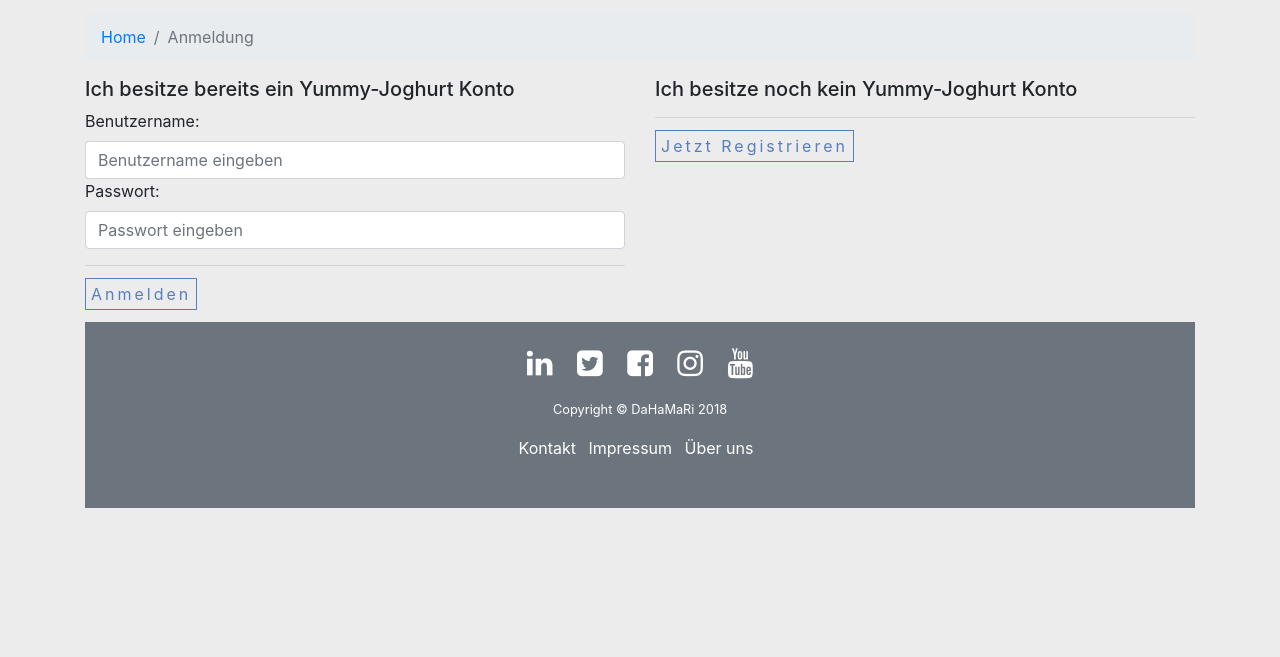
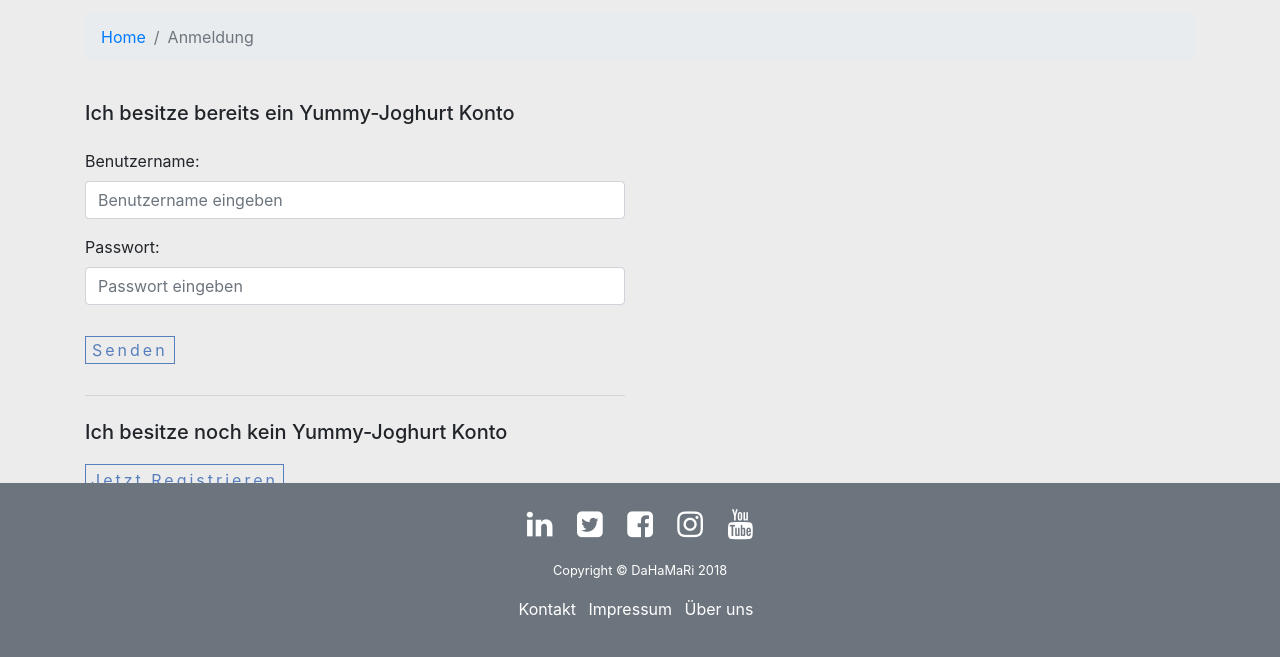
Before and after one commit to DaHaMaRi/YoYoYo, a website: page Website/htdocs/log-in.html in a window 1280 px wide. Shown: the part 131-788 px from the top of the page. Drawn offline with Linux system fonts and the light colour scheme.

Commit message:
Erste Hilfe log-in-html und sign-up.html

```diff
--- a/Website/htdocs/log-in.html
+++ b/Website/htdocs/log-in.html
@@ -68,36 +68,34 @@
 
             <div class="row">
                 <div class="col-sm-6">
-                    <h5>
-                        Ich besitze bereits ein Yummy-Joghurt Konto
-                    </h5>
+                    <h5 class="my-4">Ich besitze bereits ein Yummy-Joghurt Konto</h5>
+                    <form name="logIn" id="logInForm">
                         <div class="control-group form-group">
                             <div class="controls">
                                 <label> Benutzername: </label>
                                 <input type="text" class="form-control" id="Benutzername" placeholder="Benutzername eingeben" >
                             </div>
+                        </div>
+
+                        <div class="control-group form-group">
                             <div class="controls">
                                 <label> Passwort: </label>
                                 <input type="password" class="form-control" id="Passwort" placeholder="Passwort eingeben">
                             </div>
+                        </div>
+                        <button type="submit" class="button">Senden</button>
+                    </form>
+
                     <hr>
-                        <a class="buttonbutton" href="sign-up.html">Anmelden</a>
-                    </div>
-                </div>
-                <div class="col-sm-6"</div>
-                    <h5>
-                        Ich besitze noch kein Yummy-Joghurt Konto
-                    </h5>
-                    <div class="controls">
-                        <hr>
+
+                    <h5 class="my-4">Ich besitze noch kein Yummy-Joghurt Konto</h5>
                     <a class="buttonbutton" href="sign-up.html">Jetzt Registrieren</a>
                 </div>
             </div>
-
         </div>
 
         <!-- Footer -->
-        <footer class="pt-2 pb-5 bg-secondary text-center">
+        <footer class="pt-2 pb-5 bg-secondary text-center fixed-bottom">
             <div class="container">
                 <div class="mt-2">
                     <a class="social-media-icon fa fa-linkedin" href="#" target="_blank"></a>
```
Also changed, not shown: Website/htdocs/sign-up.html (+1 -0 lines). Lines whose indentation alone changed are shown as unchanged.
